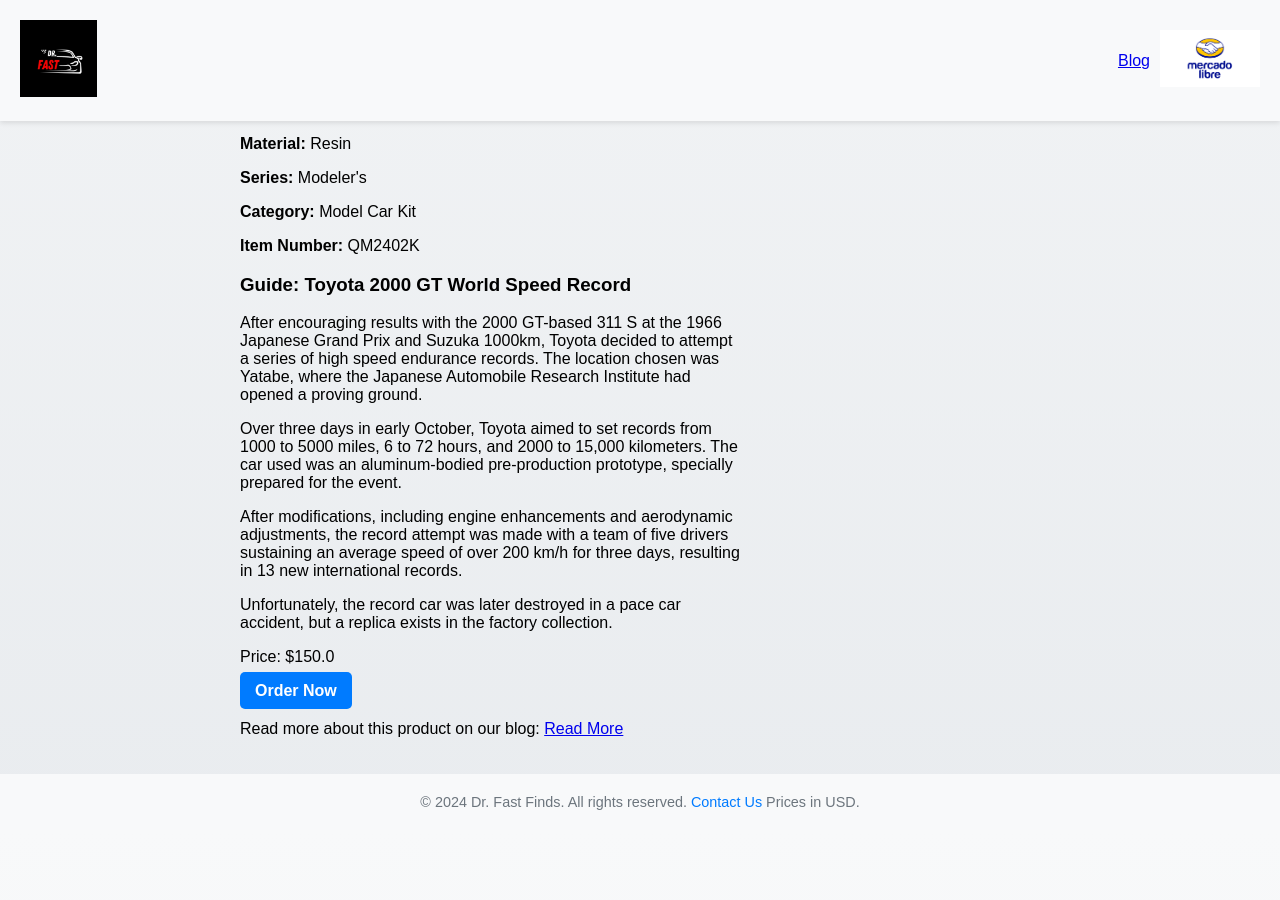
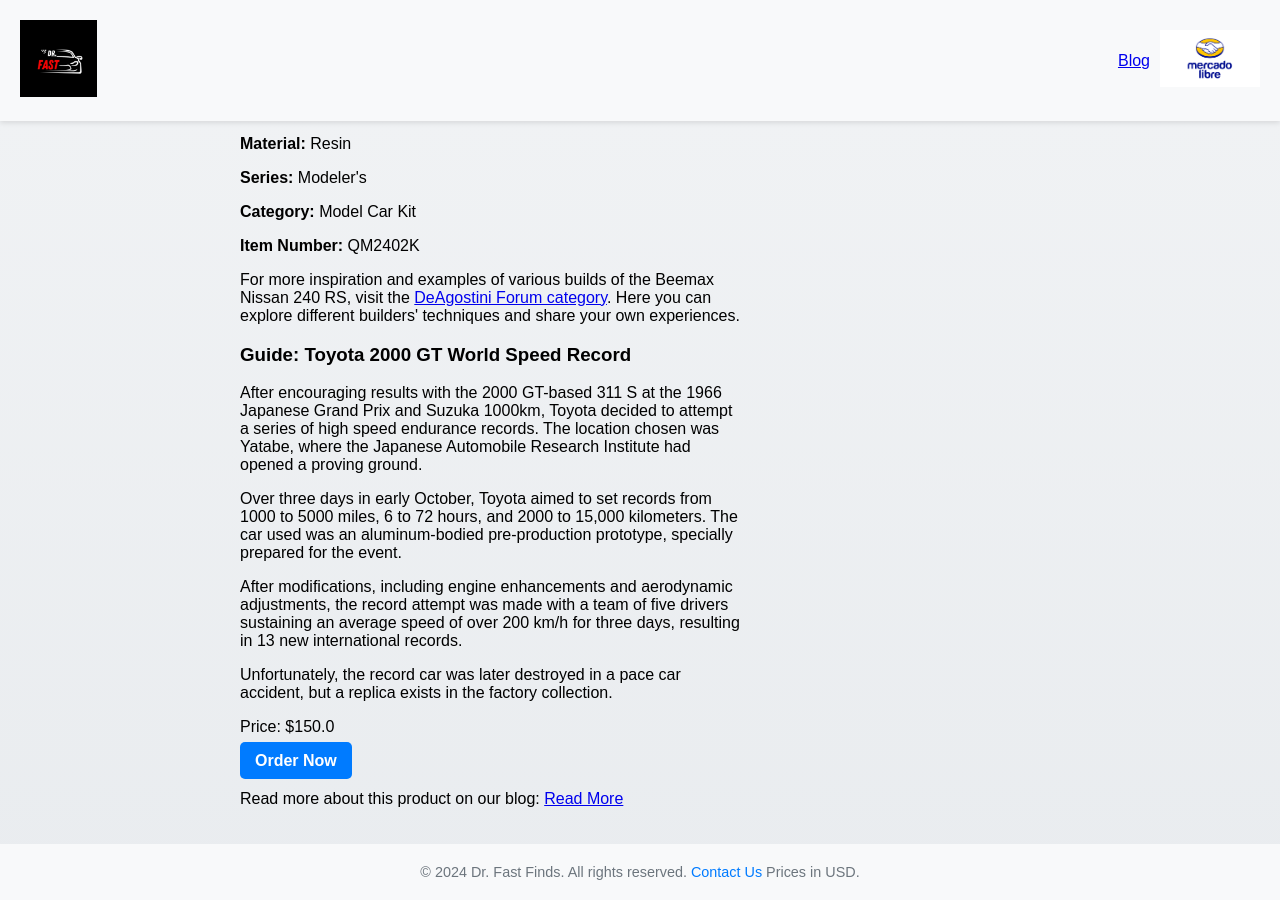
Before and after one commit to drfastfinds/drfastfinds-site, a Jekyll site: the page built from _products/toyota-2000-gt.md, in a window 1280 px wide and 900 px high, scrolled down 800 px. Built offline with Jekyll 4.4.1, drawn with Linux system fonts in a browser that asks for light colours; before the commit the page ends 1630 px from its top, so only the background shows below that.

Commit message:
Update toyota-2000-gt.md

```diff
--- a/_products/toyota-2000-gt.md
+++ b/_products/toyota-2000-gt.md
@@ -17,6 +17,9 @@
   <p><strong>Series:</strong> Modeler's</p>
   <p><strong>Category:</strong> Model Car Kit</p>
   <p><strong>Item Number:</strong> QM2402K</p>
+
+  <p>For more inspiration and examples of various builds of the Beemax Nissan 240 RS, visit the <a href="https://forum.deagostini.co.uk/default.aspx?g=topics&f=406&__utma=210999945.144857440.1728943839.1728943839.1728943839.1&__utmb=210999945.0.10.1728943839&__utmc=210999945&__utmx=-&__utmz=210999945.1728943839.1.1.utmcsr=google|utmccn=(organic)|utmcmd=organic|utmctr=(not%20provided)&__utmv=-&__utmk=50015461" target="_blank">DeAgostini Forum category</a>. Here you can explore different builders' techniques and share your own experiences.</p>
+
 
   <h3>Guide: Toyota 2000 GT World Speed Record</h3>
   <p>After encouraging results with the 2000 GT-based 311 S at the 1966 Japanese Grand Prix and Suzuka 1000km, Toyota decided to attempt a series of high speed endurance records. The location chosen was Yatabe, where the Japanese Automobile Research Institute had opened a proving ground.</p>
```
